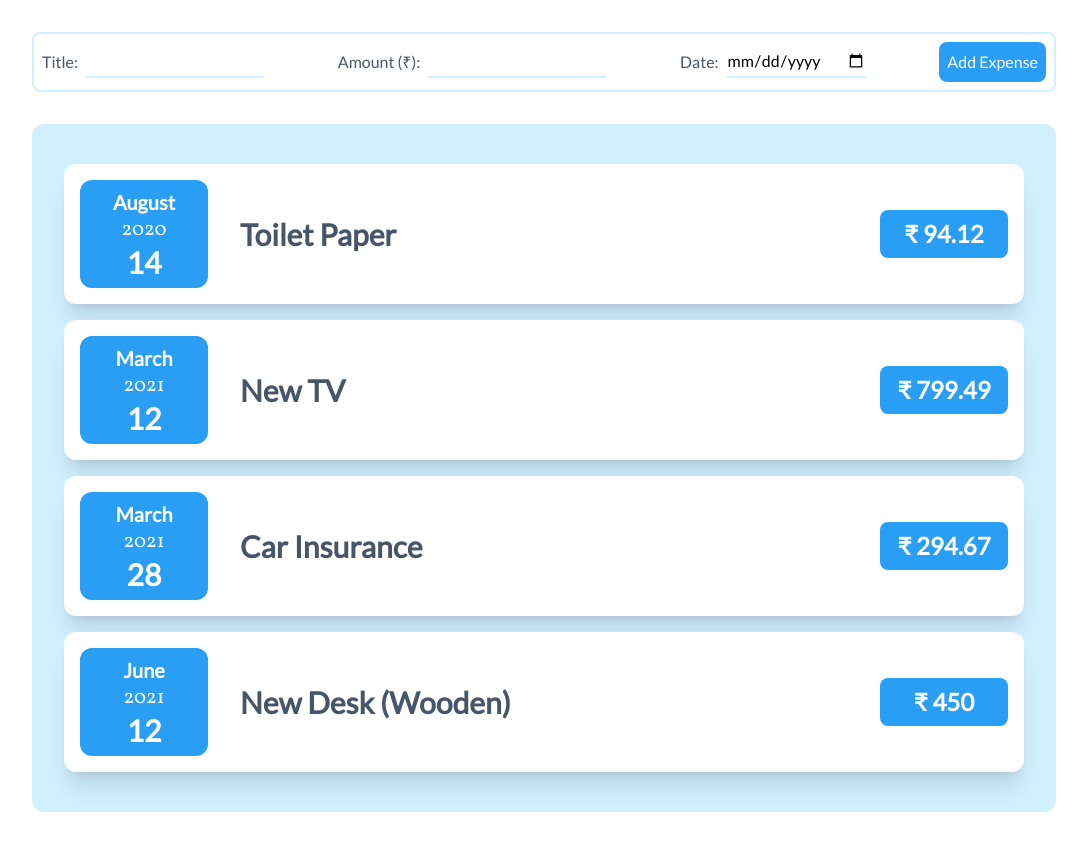
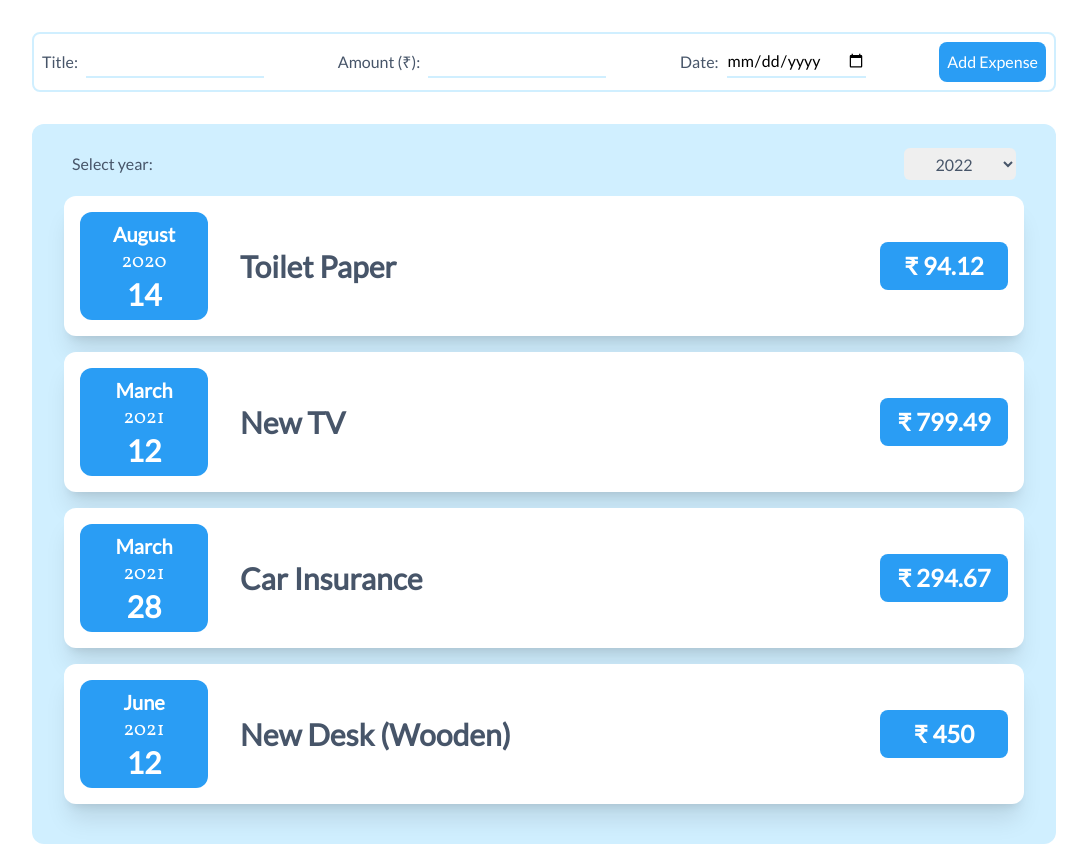
Before and after one commit to gurjarpravin4/expense_tracker_react, a React (Create React App) app: page / in a window 1280 px wide. Shown: the whole page, without its empty margins (96-1183 px from the left). Before the commit the page ends 812 px from the top, so only its background shows below. Built offline with nearby package versions, Linux system fonts and the light colour scheme.

Commit message:
Expense Filtering added

```diff
--- a/src/App.js
+++ b/src/App.js
@@ -2,7 +2,6 @@ import './App.css';
 import './index.css';
 import { expenseList } from './constants/constants';
 import Expenses from './components/expenses/Expenses';
-import Card from './components/UI/Card';
 import NewExpense from './components/new_expense/NewExpense';
 
 function App() {
--- /dev/null
+++ b/src/components/expenses/ExpenseFilter.jsx
@@ -0,0 +1,19 @@
+import React from 'react'
+
+const ExpenseFilter = (props) => {
+    const dropdownChangeHandler = (event) => {
+        props.onChangeFilter(event.target.value)
+    }
+    return (
+        <div className='flex justify-between items-center px-4 font-lato text-slate-600'>
+            <label htmlFor="year">Select year:</label>
+            <select className='w-28 h-8 rounded-md text-center focus:outline-none focus:border-2 focus:border-[#2a9df4]' name="year" value={props.selected} onChange={dropdownChangeHandler}>
+                <option value="2022">2022</option>
+                <option value="2021">2021</option>
+                <option value="2020">2020</option>
+            </select>
+        </div>
+    )
+}
+
+export default ExpenseFilter
--- a/src/components/expenses/Expenses.jsx
+++ b/src/components/expenses/Expenses.jsx
@@ -1,10 +1,18 @@
-import React from 'react'
+import React, { useState } from 'react'
 import ExpenseItem from './ExpenseItem'
 import Card from '../UI/Card'
+import ExpenseFilter from './ExpenseFilter'
 const Expenses = (props) => {
+    const currentYear = (new Date().getFullYear()).toString()
+    const [filteredYear, setFilteredYear] = useState(currentYear)
+
+    const filterChangeHandler = (selectedYear) => {
+        setFilteredYear(selectedYear)
+    }
     return (
         <div>
             <Card className='bg-[#d0efff] max-w-5xl p-6 rounded-xl mx-auto'>
+            <ExpenseFilter selected={filteredYear} onChangeFilter={filterChangeHandler} />
                 {
                     props.items.map((expense) => {
                         return (
```
